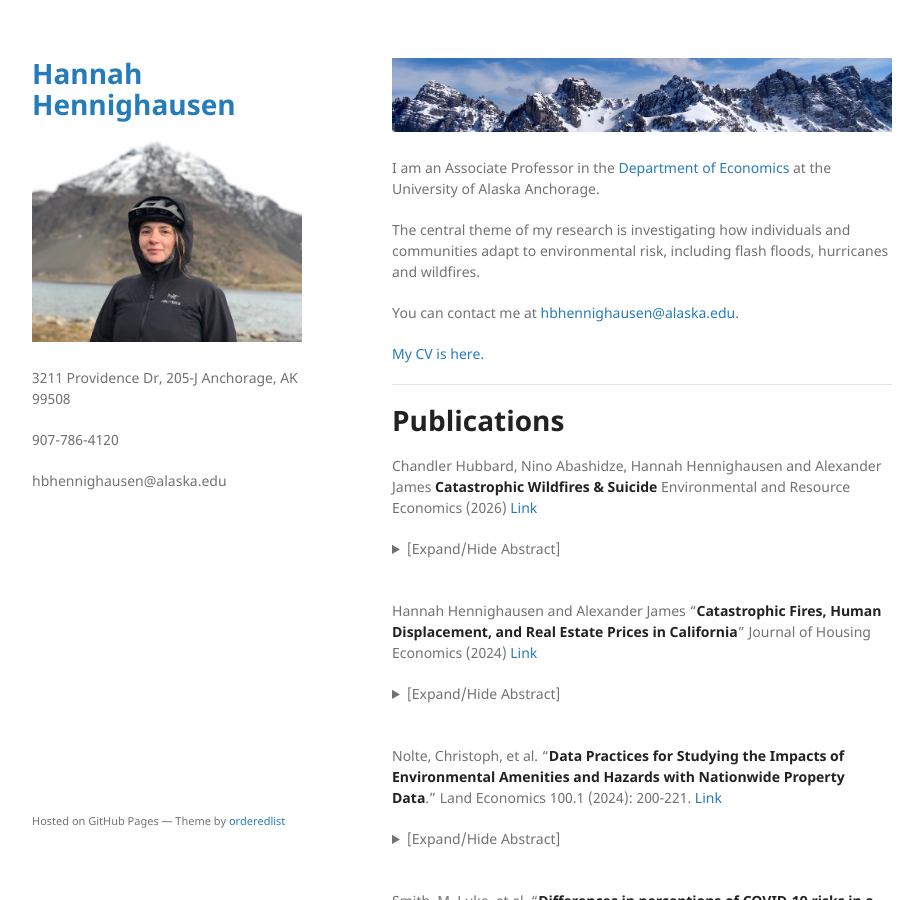
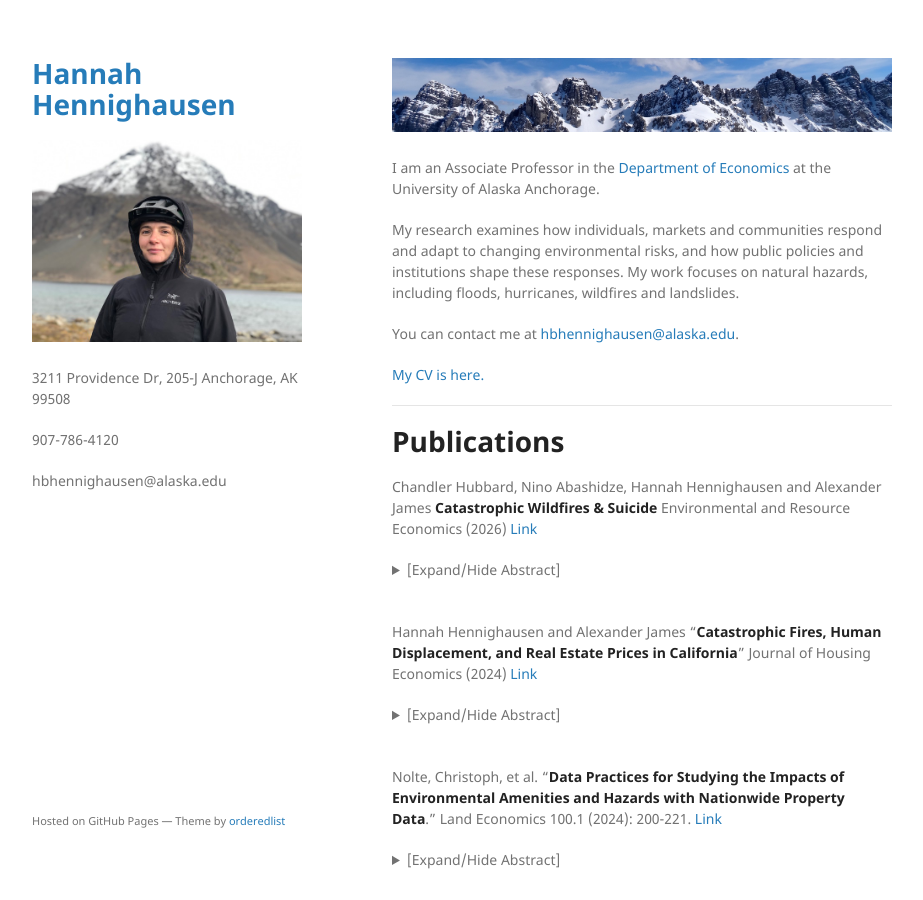
Before and after one commit to hannahhennighausen/hannahhennighausen.github.io, a Jekyll site: the page built from index.md, in a window 1280 px wide and 900 px high. Shown: the whole window, without its empty margins (178-1101 px from the left). Built offline with Jekyll 4.4.1, drawn with Linux system fonts in a browser that asks for light colours; the repository's description, which GitHub fills in, is left out.

Commit message:
Update index.md

```diff
--- a/index.md
+++ b/index.md
@@ -5,7 +5,7 @@ layout: default
 
 I am an Associate Professor in the [Department of Economics](https://business.uaa.alaska.edu/departments/economics-public-policy/) at the University of Alaska Anchorage.
 
-The central theme of my research is investigating how individuals and communities adapt to environmental risk, including flash floods, hurricanes and wildfires.
+My research examines how individuals, markets and communities respond and adapt to changing environmental risks, and how public policies and institutions shape these responses. My work focuses on natural hazards, including floods, hurricanes, wildfires and landslides.
 
 You can contact me at [hbhennighausen@alaska.edu](mailto:hbhennighausen@alaska.edu).
 
```
